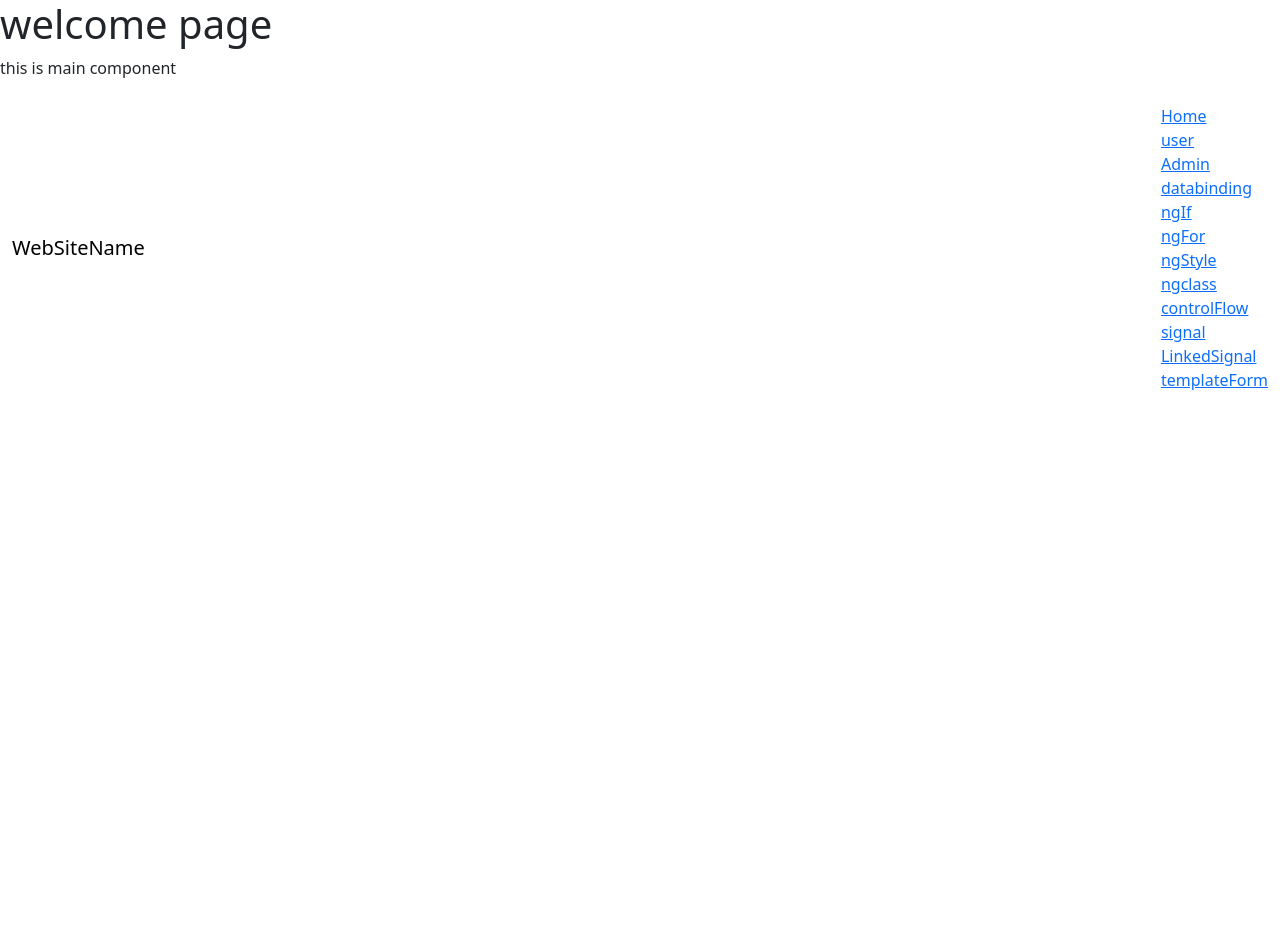
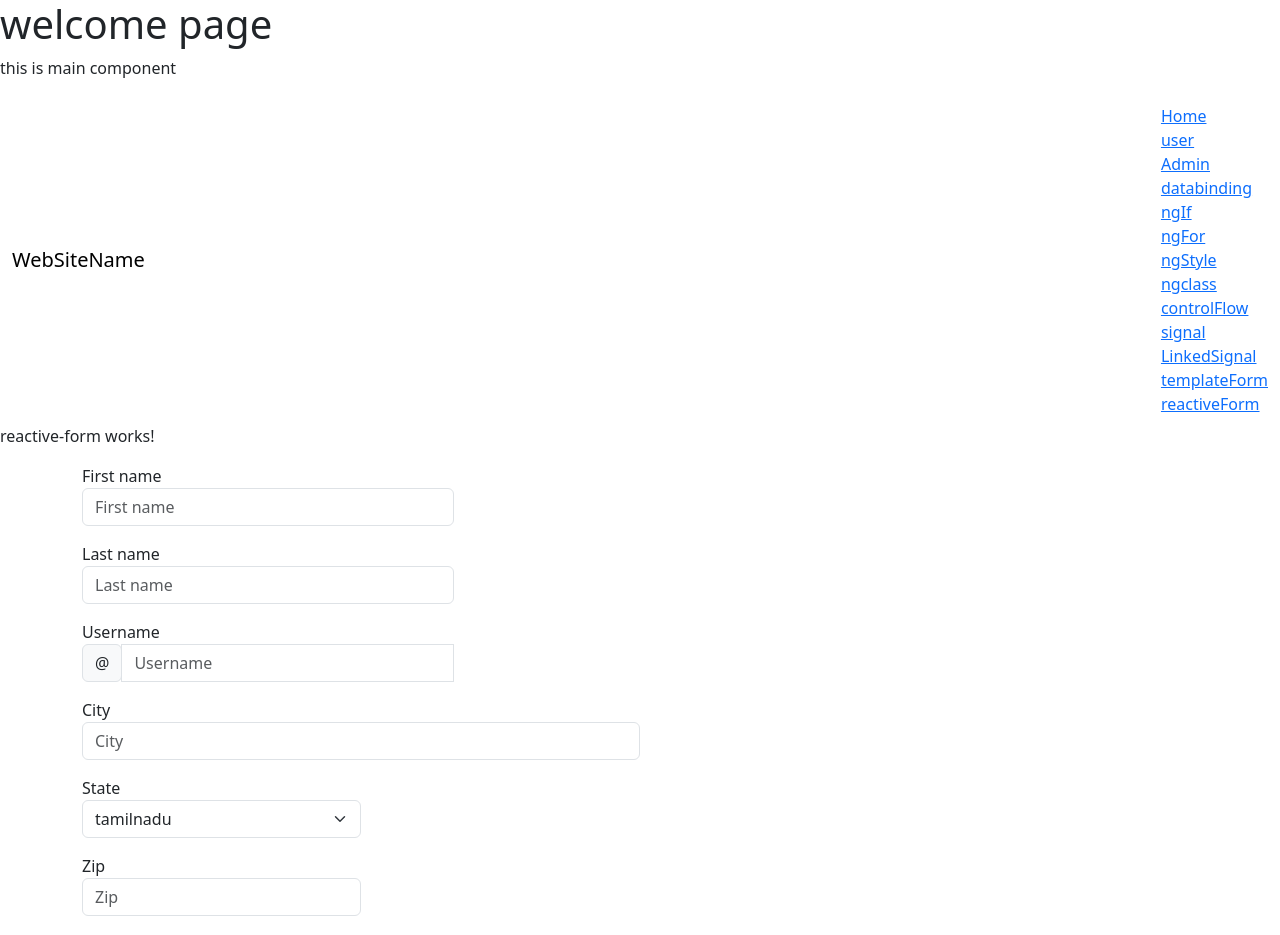
Before and after one commit to DhayanithiVasanthakumar/angular-19, an Angular app in the folder l1/: page /reactiveForm in a window 1280 px wide. Before the commit this address led to /. Shown: the top 935 px of the page. Before the commit the page ends 800 px from the top, so only its background shows below. Built offline with nearby package versions, Linux system fonts and the light colour scheme.

Commit message:
reactive form

```diff
--- a/l1/src/app/app.html
+++ b/l1/src/app/app.html
@@ -40,6 +40,7 @@
         <li><a routerLink="signal">signal</a></li>
         <li><a routerLink="linkedSignal">LinkedSignal</a></li>
         <li><a routerLink="templateForm">templateForm</a></li>
+        <li><a routerLink="reactiveForm">reactiveForm</a></li>
       </ul>
     </div>
   </div>
--- a/l1/src/app/app.routes.ts
+++ b/l1/src/app/app.routes.ts
@@ -10,6 +10,7 @@ import { NgIf } from '../components/ng-if/ng-if';
 import { NgStyle } from '../components/ng-style/ng-style';
 import { User } from '../components/user/user';
 import { TemplateForm } from '../components/template-form/template-form';
+import { ReactiveForm } from '../components/reactive-form/reactive-form';
 
 export const routes: Routes = [
     //default route
@@ -62,5 +63,9 @@ export const routes: Routes = [
     {
         path:'templateForm',
         component:TemplateForm
+    },
+    {
+        path:'reactiveForm',
+        component:ReactiveForm
     }
 ];
--- /dev/null
+++ b/l1/src/components/reactive-form/reactive-form.html
@@ -0,0 +1,85 @@
+<p>reactive-form works!</p>
+
+<div class="container">
+<form class="needs-validation" (ngSubmit)="onUserSave()" [formGroup]="userForm">
+  <div class="form-row">
+    <div class="col-md-4 mb-3">
+      <label for="validationCustom01">First name</label>
+      <input type="text" formControlName="fName" class="form-control" id="validationCustom01" placeholder="First name" value="Mark" >
+      <div class="text-danger">
+        @if (userForm.controls['fName'].errors?.[''] && userForm.controls['fName'].touched) {
+            <span>this is </span>
+        }
+
+    </div>
+    </div>
+    <div class="col-md-4 mb-3">
+      <label for="validationCustom02">Last name</label>
+      <input type="text" formControlName="lName" class="form-control" id="validationCustom02" placeholder="Last name" value="Otto" >
+     @if (userForm.controls['lName'].touched) {
+      <div class="text-danger">
+        @if (userForm.controls['lName'].errors?.[''] ) {
+            <span>this is </span>
+        }
+       @if (userForm.controls['lName'].errors?.['minlength']) {
+        <span>min 5 char needed</span>
+       }
+      </div>
+    }
+    </div>
+    <div class="col-md-4 mb-3">
+      <label for="validationCustomUsername">Username</label>
+      <div class="input-group">
+        <div class="input-group-prepend">
+          <span class="input-group-text" id="inputGroupPrepend">&#64;</span>
+        </div>
+        <input type="text" formControlName="userName" class="form-control" id="validationCustomUsername" placeholder="Username" aria-describedby="inputGroupPrepend" >
+        <div class="invalid-feedback">
+          Please choose a username.
+        </div>
+      </div>
+    </div>
+  </div>
+  <div class="form-row">
+    <div class="col-md-6 mb-3">
+      <label for="validationCustom03">City</label>
+      <input type="text" formControlName="city" class="form-control" id="validationCustom03" placeholder="City" >
+      <div class="invalid-feedback">
+        Please provide a valid city.
+      </div>
+    </div>
+    <div class="col-md-3 mb-3">
+      <label for="validationCustom04">State</label>
+      <select type="text" formControlName="state" class="form-select" id="validationCustom04" placeholder="State" >
+         <option value="tamilnadu">tamilnadu</option>
+       <option value="kerala">kerala</option>
+        <option value="andra">andra</option>
+         <option value="bangalore">bangalore</option>
+        </select>
+      <div class="invalid-feedback">
+        Please provide a valid state.
+      </div>
+    </div>
+    <div class="col-md-3 mb-3">
+      <label for="validationCustom05">Zip</label>
+      <input type="text" formControlName="zip" class="form-control" id="validationCustom05" placeholder="Zip" >
+      <div class="invalid-feedback">
+        Please provide a valid zip.
+      </div>
+    </div>
+  </div>
+  <div class="form-group">
+    <div class="form-check">
+      <input class="form-check-input" formControlName="isAgree" type="checkbox" value="" id="invalidCheck" >
+      <label class="form-check-label" for="invalidCheck">
+        Agree to terms and conditions
+      </label>
+      <div class="invalid-feedback">
+        You must agree before submitting.
+      </div>
+    </div>
+  </div>
+  <button class="btn btn-primary" type="submit">Submit form</button>
+</form>
+
+</div>
--- /dev/null
+++ b/l1/src/components/reactive-form/reactive-form.ts
@@ -0,0 +1,25 @@
+import { Component } from '@angular/core';
+import { FormControl, FormGroup, ReactiveFormsModule, Validators } from '@angular/forms';
+
+@Component({
+  selector: 'app-reactive-form',
+  imports: [ReactiveFormsModule],
+  templateUrl: './reactive-form.html',
+  styleUrl: './reactive-form.css'
+})
+export class ReactiveForm {
+
+  userForm:FormGroup=new FormGroup({
+    fName:new FormControl('',[Validators.required]),
+    lName:new FormControl('',[Validators.required,Validators.minLength(5)]),
+    userName:new FormControl('',[Validators.email]),
+    city:new FormControl(''),
+    state:new FormControl('tamilnadu'),
+    zip:new FormControl(''),
+    isAgree:new FormControl(false)
+  })
+
+  onUserSave() {
+    const formValue = this.userForm.value;
+  }
+}
```
Also changed, not shown: l1/src/components/reactive-form/reactive-form.css (added), 1 other file (tests, documents, lock files or other folders).
